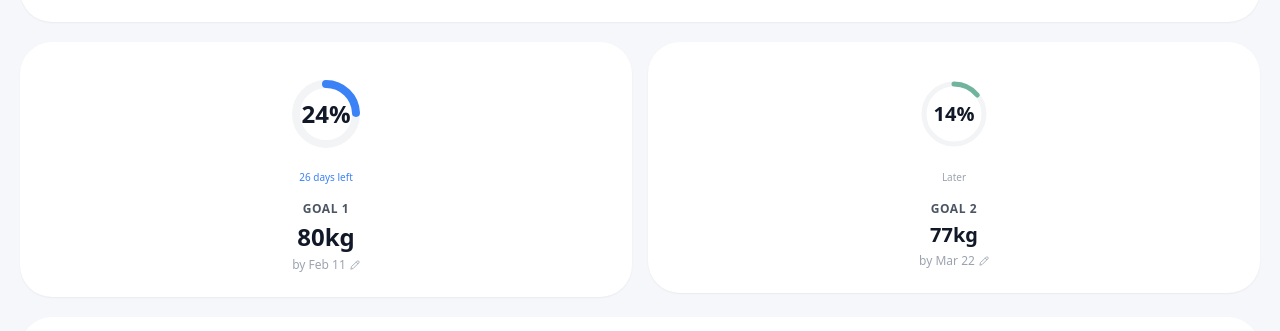
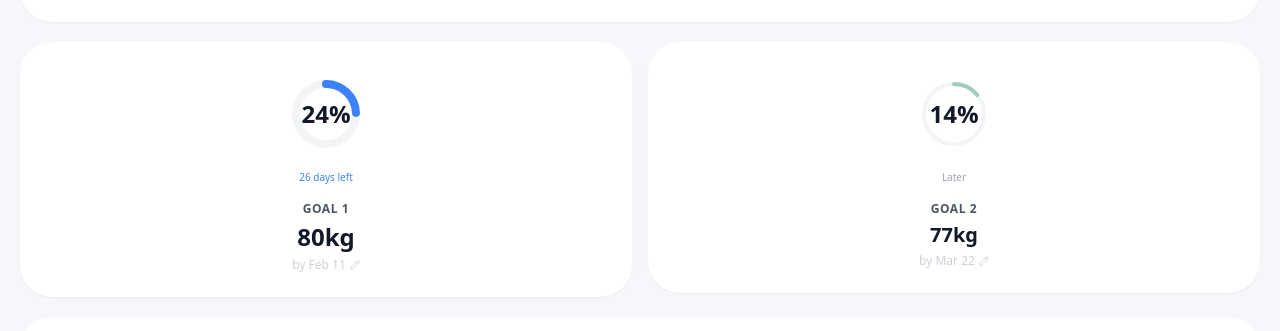
Before and after one commit to Orevio/Weight-App, a React (Vite) app: page / in a window 1280 px wide. Shown: the part 314-645 px from the top of the page. Built offline with nearby package versions, Linux system fonts and the light colour scheme.

Commit message:
Refactor Goals UI: Refine hierarchy and edit interaction

```diff
--- a/weight_tracker.tsx
+++ b/weight_tracker.tsx
@@ -221,8 +221,8 @@ export default function WeightTracker() {
                         const circumference = 2 * Math.PI * radius;
                         const strokeDashoffset = circumference - (progress / 100) * circumference;
 
-                        // Hierarchy handled via Visual Weight, NOT layout size
-                        const strokeWidth = isPrimary ? 8 : 5;
+                        // Hierarchy: Ring thickness + Opacity + Font Weight
+                        const strokeWidth = isPrimary ? 8 : 4;
 
                         // Time Context
                         const timeContext = getTimeContext(goal, index);
@@ -251,10 +251,11 @@ export default function WeightTracker() {
                                             strokeDasharray={circumference}
                                             strokeDashoffset={strokeDashoffset}
                                             strokeLinecap="round"
-                                            className={!isPrimary ? 'opacity-80 saturate-50' : ''}
+                                            className={!isPrimary ? 'opacity-50 saturate-50' : ''}
                                         />
                                     </svg>
-                                    <span className={`absolute font-bold ${isPrimary ? 'text-2xl' : 'text-xl'} ${isDarkMode ? 'text-white' : 'text-gray-900'}`}>
+                                    {/* Hierarchy: Font Weight. Same size text, different weight. */}
+                                    <span className={`absolute text-2xl ${isPrimary ? 'font-extrabold' : 'font-semibold'} ${isDarkMode ? 'text-white' : 'text-gray-900'}`}>
                                         {Math.round(progress)}%
                                     </span>
                                 </div>
@@ -269,10 +270,10 @@ export default function WeightTracker() {
                                 <h3 className={`font-bold text-xs tracking-wider mb-1 ${isDarkMode ? 'text-gray-400' : 'text-gray-600'}`}>{goal.label}</h3>
                                 <p className={`font-bold mb-1 ${isPrimary ? 'text-2xl' : 'text-xl'} ${isDarkMode ? 'text-white' : 'text-gray-900'}`}>{goal.target}kg</p>
 
-                                {/* Edit Action */}
+                                {/* Edit Action - Quiet, large hit area */}
                                 <button
                                     onClick={() => handleEditGoal(goal)}
-                                    className={`flex items-center gap-1 text-xs ${isDarkMode ? 'text-gray-500 hover:text-gray-300' : 'text-gray-400 hover:text-gray-600'} transition-colors`}
+                                    className={`flex items-center gap-1 text-xs p-2 -m-2 opacity-50 hover:opacity-100 transition-opacity ${isDarkMode ? 'text-gray-500' : 'text-gray-400'}`}
                                 >
                                     <span>by {goal.formattedDate}</span>
                                     <Pencil size={10} />
```
